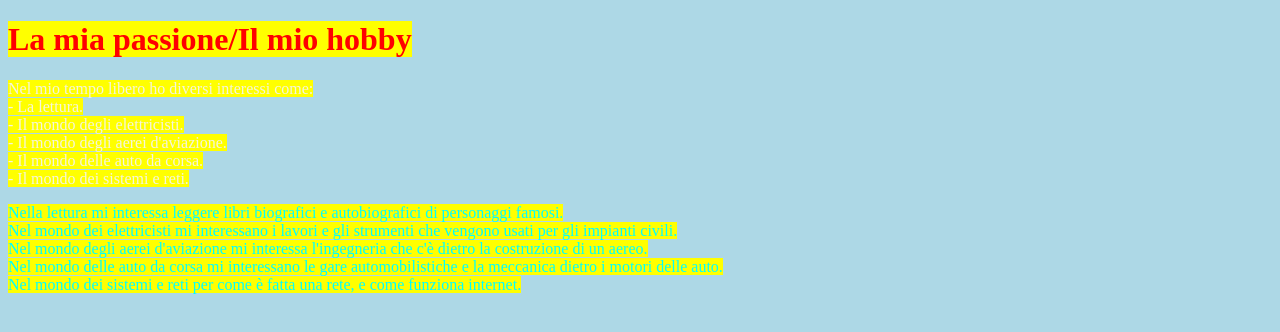
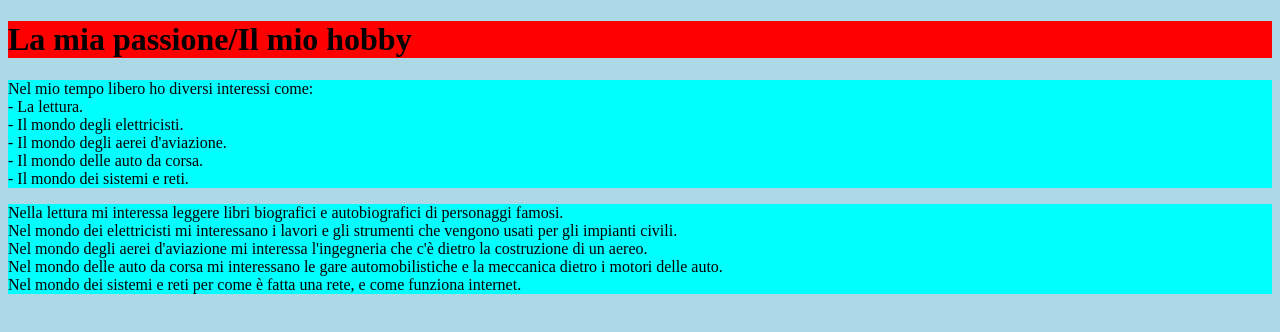
Before and after one commit to aliasghar-5AIN/il-tuo-hobby, a plain HTML site: page index.html in a window 1280 px wide. Drawn offline with Linux system fonts and the light colour scheme.

Commit message:
Fatta una modifica

```diff
--- a/index.html
+++ b/index.html
@@ -7,24 +7,30 @@
             body{
                 background-color: lightblue;
             }
+            h1{
+                background-color: red;
+            }
+            p{
+                background-color: cyan;
+            }
         </style>
     </head>
     <body>
-        <h1><mark style="color: red;">La mia passione/Il mio hobby</mark></h1>
-        <p><mark style="color: beige;">
+        <h1>La mia passione/Il mio hobby</h1>
+        <p>
             Nel mio tempo libero ho diversi interessi come:<br>
             - La lettura.<br>
             - Il mondo degli elettricisti.<br>
             - Il mondo degli aerei d'aviazione.<br>
             - Il mondo delle auto da corsa.<br>
             - Il mondo dei sistemi e reti.<br>
-        </mark></p>
-        <p><mark style="color: cyan;">
+        </p>
+        <p>
             Nella lettura mi interessa leggere libri biografici e autobiografici di personaggi famosi.<br>
             Nel mondo dei elettricisti mi interessano i lavori e gli strumenti che vengono usati per gli impianti civili.<br>
             Nel mondo degli aerei d'aviazione mi interessa l'ingegneria che c'è dietro la costruzione di un aereo.<br>
             Nel mondo delle auto da corsa mi interessano le gare automobilistiche e la meccanica dietro i motori delle auto.<br>
             Nel mondo dei sistemi e reti per come è fatta una rete, e come funziona internet.
-        </mark></p>
+        </p>
     </body>
 </html>
```
